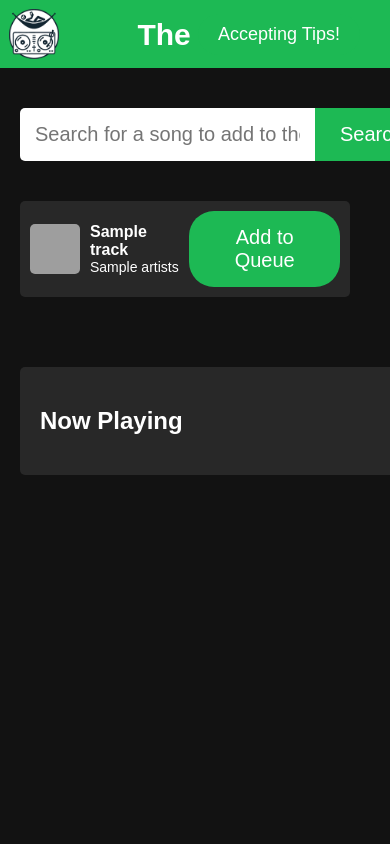
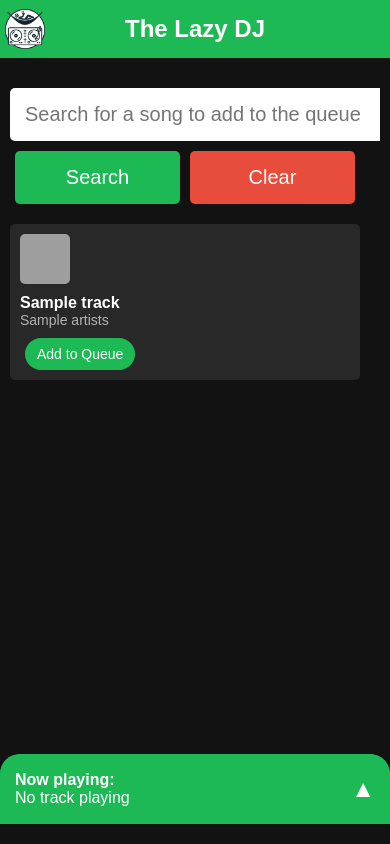
Before and after one commit to jlevangi/LazyDJ, a Flask app: template templates/search.html in a window 390 px wide. Run offline with Flask 2, Linux system fonts and the light colour scheme; the template is opened without the code that fills it: most values are stand-ins (such as "Sample title", 1, 10 or a date in 2020); grey boxes are pictures that could not be loaded.

Commit message:
updated look on mobile, added now playing bar.

```diff
--- a/static/js/app.js
+++ b/static/js/app.js
@@ -80,14 +80,12 @@ let radioQueue = [];
 function addTrackToQueue(track_uri, trackName, artistName) {
     debugLog(`Attempting to add track to queue: ${trackName} by ${artistName}`);
 
-    // First, check admin status
     fetch('/check_admin_status')
     .then(response => response.json())
     .then(data => {
         debugLog('Admin check response:', data);
         updateUIForAdminStatus(data.is_admin);
 
-        // Now proceed with adding the track to the queue
         return fetch('/queue', {
             method: 'POST',
             headers: { 'Content-Type': 'application/x-www-form-urlencoded' },
@@ -154,22 +152,22 @@ function fetchQueue() {
     .catch(error => console.error('Error fetching queue:', error));
 }
 
-function updateQueueDisplay(currentTrack) {
-    debugLog('Updating queue display');
-    const queueContainer = document.getElementById('queue');
-    queueContainer.innerHTML = '';
+function updateNowPlayingBar(currentTrack) {
+    const currentTrackInfo = document.getElementById('current-track-info');
+    if (currentTrackInfo) {
+        if (currentTrack) {
+            currentTrackInfo.innerHTML = `<strong>Now playing:</strong><br>${currentTrack.name} - ${currentTrack.artists}`;
+        } else {
+            currentTrackInfo.innerHTML = '<strong>Now playing:</strong><br>No track playing';
+        }
+    }
+}
 
-    if (currentTrack) {
-        queueContainer.innerHTML += `
-            <div class="queue-item current-track">
-                ${currentTrack.name} by ${currentTrack.artists}
-            </div>`;
-    }
-
+function updateQueueList(container) {
     if (userQueue.length > 0) {
-        queueContainer.innerHTML += '<h3>In Queue</h3>';
+        container.innerHTML += '<h3>In Queue</h3>';
         userQueue.forEach(track => {
-            queueContainer.innerHTML += `
+            container.innerHTML += `
                 <div class="queue-item">
                     ${track.name} by ${track.artists}
                 </div>`;
@@ -177,16 +175,16 @@ function updateQueueDisplay(currentTrack) {
     }
 
     if (radioQueue.length > 0) {
-        queueContainer.innerHTML += '<h3>Up Next</h3>';
+        container.innerHTML += '<h3>Up Next</h3>';
         radioQueue.slice(0, 5).forEach(track => {
-            queueContainer.innerHTML += `
+            container.innerHTML += `
                 <div class="queue-item">
                     ${track.name} by ${track.artists}
                 </div>`;
         });
 
         if (radioQueue.length > 5) {
-            queueContainer.innerHTML += `
+            container.innerHTML += `
                 <div class="queue-item more-tracks">
                     + ${radioQueue.length - 5} more tracks
                 </div>`;
@@ -194,7 +192,30 @@ function updateQueueDisplay(currentTrack) {
     }
 
     if (userQueue.length === 0 && radioQueue.length === 0) {
-        queueContainer.innerHTML += '<p>No tracks in queue</p>';
+        container.innerHTML += '<p>No tracks in queue</p>';
+    }
+}
+
+function updateQueueDisplay(currentTrack) {
+    debugLog('Updating queue display');
+
+    if (isMobile()) {
+        updateNowPlayingBar(currentTrack);
+        const queueList = document.querySelector('.queue-list');
+        if (queueList) {
+            queueList.innerHTML = ''; // Clear existing content
+            updateQueueList(queueList);
+        }
+    } else {
+        const queueContainer = document.querySelector('.queue-container');
+        queueContainer.innerHTML = `<h2>Now Playing</h2>`;
+        if (currentTrack) {
+            queueContainer.innerHTML += `
+                <div class="queue-item current-track">
+                    ${currentTrack.name} by ${currentTrack.artists}
+                </div>`;
+        }
+        updateQueueList(queueContainer);
     }
 }
 
@@ -207,7 +228,7 @@ function fetchRecommendations(query) {
         debugLog('Recommendations data:', data);
         const resultsContainer = document.querySelector('.results');
         resultsContainer.innerHTML = '';
-        data.forEach(track => {
+        data.slice(0, 8).forEach(track => {
             resultsContainer.innerHTML += `
                 <div class="result-item">
                     ${track.album_art ? `<img src="${track.album_art}" alt="${track.name} album art" class="album-art">` : ''}
@@ -265,7 +286,11 @@ function deactivateAdminMode() {
     });
 }
 
-// Event Listeners and Initialization
+// Mobile detection
+function isMobile() {
+    return window.innerWidth <= 767;
+}
+
 // Event Listeners and Initialization
 document.addEventListener('DOMContentLoaded', () => {
     debugLog('DOM fully loaded and parsed');
@@ -275,11 +300,71 @@ document.addEventListener('DOMContentLoaded', () => {
     const iconContainer = document.querySelector('.icon-container');
     const tipModal = document.getElementById('tipModal');
     const tipButton = document.getElementById('tipButton');
+    const queueContainer = document.querySelector('.queue-container');
+    const clearButton = document.querySelector('.clear-button');
 
     initializeDebugMode();
     fetchQueue();
     setInterval(fetchQueue, 5000);
     checkAdminStatus();
+
+    // Function to create and insert Now Playing bar
+    function createNowPlayingBar() {
+        if (isMobile() && !document.querySelector('.now-playing-bar')) {
+            const queueContainer = document.querySelector('.queue-container');
+            queueContainer.innerHTML = ''; // Clear existing content
+            const nowPlayingBar = document.createElement('div');
+            nowPlayingBar.className = 'now-playing-bar';
+            nowPlayingBar.innerHTML = `
+                <div class="now-playing-info">
+                    <span id="current-track-info"><strong>Now playing:</strong><br>No track playing</span>
+                </div>
+                <div class="expand-button">▲</div>
+            `;
+            queueContainer.appendChild(nowPlayingBar);
+
+            const queueList = document.createElement('div');
+            queueList.className = 'queue-list';
+            queueContainer.appendChild(queueList);
+
+            nowPlayingBar.addEventListener('click', () => {
+                queueContainer.classList.toggle('expanded');
+            });
+        }
+    }
+
+    clearButton.addEventListener('click', () => {
+        searchInput.value = '';
+        document.querySelector('.results').innerHTML = '';
+        debugLog('Search input cleared');
+    });
+
+    // Function to remove Now Playing bar
+    function removeNowPlayingBar() {
+        const nowPlayingBar = document.querySelector('.now-playing-bar');
+        const queueList = document.querySelector('.queue-list');
+        if (nowPlayingBar) {
+            nowPlayingBar.remove();
+        }
+        if (queueList) {
+            queueList.remove();
+        }
+        queueContainer.classList.remove('expanded');
+    }
+
+    // Initial setup
+    if (isMobile()) {
+        createNowPlayingBar();
+    }
+
+    // Handle resize events
+    window.addEventListener('resize', () => {
+        if (isMobile()) {
+            createNowPlayingBar();
+        } else {
+            removeNowPlayingBar();
+        }
+    });
 
     searchInput.addEventListener('input', (e) => {
         const query = e.target.value;
@@ -296,24 +381,9 @@ document.addEventListener('DOMContentLoaded', () => {
         }
     });
 
-    searchButton.addEventListener('click', (e) => {
-        e.preventDefault();
-        const query = searchInput.value;
-        performSearch(query);
-    });
-
-    searchInput.addEventListener('keypress', (e) => {
-        if (e.key === 'Enter') {
-            e.preventDefault();
-            const query = searchInput.value;
-            performSearch(query);
-        }
-    });
-    // New search functionality
     function performSearch(query) {
         debugLog('Performing search. Query:', query);
 
-        // First, check for admin status
         fetch('/check_admin', {
             method: 'POST',
             headers: { 'Content-Type': 'application/x-www-form-urlencoded' },
@@ -324,14 +394,12 @@ document.addEventListener('DOMContentLoaded', () => {
             debugLog('Admin check response:', data);
             updateUIForAdminStatus(data.is_admin);
 
-            // Now proceed with the search
             if (query.length > 2) {
                 fetchRecommendations(query);
             }
         })
         .catch(error => {
             console.error('Error checking admin status:', error);
-            // Proceed with search even if admin check fails
             if (query.length > 2) {
                 fetchRecommendations(query);
             }
--- a/static/style.css
+++ b/static/style.css
@@ -1,49 +1,46 @@
+/* Base styles */
 body {
     font-family: Arial, sans-serif;
     background-color: #121212;
-    color: #1DB954;
+    color: #FFFFFF;
     margin: 0;
     padding: 0;
     display: flex;
     flex-direction: column;
-    height: 100vh; /* Use height instead of min-height */
-    overflow: hidden; /* Prevent any overflow on the body */
+    min-height: 100vh;
+    overflow-x: hidden;
 }
 
-h1 {
-    margin: 0;
-    padding: 0px;
-    color: #1DB954;
-    font-weight: bold;
+.login-button:hover {
+    background-color: #1ED760;
 }
 
-h2, h3 {
-    color: #FFFFFF;
+/* Adjust the login container if needed */
+.login-container {
+    display: flex;
+    justify-content: center;
+    align-items: center;
+    height: 30vh;
 }
 
-a, button {
+.login-container a {
     background-color: #1DB954;
     color: #FFFFFF;
     border: none;
     text-decoration: none;
     cursor: pointer;
     border-radius: 25px;
-    font-size: 20px;
-    padding: 15px 20px;
+    font-size: 18px;
+    padding: 15px 30px;
+    display: inline-block;
+    transition: background-color 0.3s ease;
 }
 
-a:hover, button:hover {
+.login-container a:hover {
     background-color: #1ED760;
 }
 
-.login-container {
-    display: flex;
-    justify-content: center;
-    align-items: flex-start;
-    height: 100vh;
-    padding-top: 25vh;
-}
-
+/* Header styles */
 .header-container {
     background-color: #1DB954;
     color: white;
@@ -66,6 +63,28 @@ a:hover, button:hover {
     color: red;
 }
 
+.icon-container {
+    width: 50px;
+    height: 50px;
+    position: absolute;
+    left: 4px;
+    top: 50%;
+    transform: translateY(-50%);
+    cursor: pointer;
+}
+
+.icon-container img {
+    width: 100%;
+    height: 100%;
+    object-fit: contain;
+}
+
+.icon-container img {
+    width: 100%;
+    height: 100%;
+    object-fit: contain;
+}
+
 h1 {
     margin: 0;
     padding: 10px;
@@ -74,37 +93,6 @@ h1 {
     flex-grow: 1;
     text-align: center;
 }
-
-.icon-version-container {
-    display: flex;
-    align-items: center;
-    position: absolute;
-    left: 10px;
-    top: 50%;
-    transform: translateY(-50%);
-}
-
-.icon-container {
-    width: 50px; /* Reduced from 65px */
-    height: 50px; /* Reduced from 65px */
-    padding: 5px; /* Added padding */
-}
-
-.icon-container img {
-    width: 100%;
-    height: 100%;
-    object-fit: contain;
-}
-
-.version-display {
-    font-size: 14px;
-    color: #FFFFFF;
-    position: absolute;
-    right: 50px;
-    top: 50%;
-    transform: translateY(-50%);
-}
-
 
 .header-link {
     background-color: transparent;
@@ -139,23 +127,28 @@ h1 {
     background-color: #1ED760;
 }
 
+/* Content container */
 .content-container {
     display: flex;
     width: 100%;
     max-width: 1200px;
-    margin: 20px auto 0;
-    padding: 0 20px;
+    margin: 0 auto;
+    padding: 20px;
     box-sizing: border-box;
+    flex: 1;
+    overflow: hidden;
 }
 
+/* Main content area */
 .main-content {
     flex: 1;
     display: flex;
     flex-direction: column;
     padding-right: 20px;
-    overflow-y: auto; /* Enable vertical scrolling if content overflows */
+    overflow: hidden;
 }
 
+/* Search bar */
 .search-bar-container {
     width: 100%;
     margin-bottom: 20px;
@@ -175,22 +168,36 @@ h1 {
     border: none;
 }
 
-.search-bar button[type="submit"] {
+.search-bar button {
     padding: 15px 25px;
     font-size: 20px;
-    border-radius: 0 5px 5px 0;
     border: none;
-    background-color: #1DB954;
     color: white;
     cursor: pointer;
 }
 
+.search-bar button[type="submit"] {
+    background-color: #1DB954;
+    border-radius: 0;
+}
+
+.search-bar .clear-button {
+    background-color: #e74c3c;
+    border-radius: 0 5px 5px 0;
+}
+
+.search-bar button:hover {
+    opacity: 0.9;
+}
+
+/* Search results */
 .results {
     width: 100%;
     display: flex;
     flex-direction: column;
-    margin-bottom: 20px;
-    padding-top: 20px;
+    gap: 10px;
+    overflow-y: auto;
+    flex-grow: 1;
 }
 
 .result-item {
@@ -198,23 +205,7 @@ h1 {
     align-items: center;
     background-color: #282828;
     padding: 10px;
-    margin-bottom: 10px;
     border-radius: 5px;
-}
-.track-info {
-    flex-grow: 1;
-    margin-right: 10px;
-}
-.track-name {
-    font-size: 16px;
-    font-weight: bold;
-    color: #FFFFFF;
-    margin: 0;
-}
-.track-artist {
-    font-size: 14px;
-    color: #B3B3B3;
-    margin: 0;
 }
 
 .album-art {
@@ -224,12 +215,40 @@ h1 {
     border-radius: 5px;
 }
 
-.result-item p {
+.track-info {
     flex-grow: 1;
-    margin: 0;
-    color: #FFFFFF;
+    margin-right: 10px;
 }
 
+.track-name {
+    font-size: 16px;
+    font-weight: bold;
+    color: #FFFFFF;
+    margin: 0;
+}
+
+.track-artist {
+    font-size: 14px;
+    color: #B3B3B3;
+    margin: 0;
+}
+
+.result-item button {
+    background-color: #1DB954;
+    color: #FFFFFF;
+    border: none;
+    padding: 8px 12px;
+    border-radius: 20px;
+    cursor: pointer;
+    font-size: 14px;
+    margin-left: 5px;
+}
+
+.result-item button:hover {
+    background-color: #1ED760;
+}
+
+/* Queue container */
 .queue-container {
     width: 30%;
     min-width: 250px;
@@ -237,9 +256,13 @@ h1 {
     padding: 20px;
     border-radius: 5px;
     align-self: flex-start;
-    margin-top: 20px;
-    overflow-y: auto; /* Enable vertical scrolling if content overflows */
-    max-height: calc(100vh - 100px); /* Adjust based on your header height */
+    overflow-y: auto;
+    max-height: calc(100vh - 100px);
+}
+
+.queue-container h2 {
+    color: #FFFFFF;
+    margin-top: 0;
 }
 
 .queue-item {
@@ -385,20 +362,267 @@ h1 {
     text-decoration: underline;
 }
 
+.modal.show .modal-content {
+    transform: translateY(0);
+}
+
+.close {
+    color: #aaa;
+    float: right;
+    font-size: 36px;
+    font-weight: bold;
+    cursor: pointer;
+    position: absolute;
+    top: 5px;
+    right: 15px;
+    line-height: 1;
+}
+
+.close:hover,
+.close:focus {
+    color: #1DB954;
+    text-decoration: none;
+}
+
+/* Notification styles */
+#notification {
+    position: fixed;
+    top: 50%;
+    left: 50%;
+    transform: translate(-50%, -50%);
+    background-color: #1DB954;
+    color: white;
+    padding: 30px 50px;
+    border-radius: 25px;
+    opacity: 0;
+    transition: opacity 0.5s ease-in-out;
+    font-size: 24px;
+    text-align: center;
+    max-width: 80%;
+    z-index: 1000;
+}
+
+#notification.error {
+    background-color: #fa4444;
+}
+
+#notification.show {
+    opacity: 1;
+}
+
+/* Responsive design */
 @media (max-width: 768px) {
+    .header-container {
+        padding: 5px;
+    }
+
+    body {
+        display: flex;
+        flex-direction: column;
+        height: 100vh;
+        overflow: hidden;
+        margin: 0;
+        padding: 0;
+    }
+
+    .login-button {
+        font-size: 16px;
+        padding: 8px 16px;
+    }
+
+    .icon-container {
+        width: 40px;
+        height: 40px;
+        left: 5px;
+    }
+
+    h1 {
+        padding: 10 50px;
+        font-size: 20px;
+    }
+
+    .tip-button {
+        display: none !important; /* Hide tip button on mobile */
+    }
+
     .content-container {
+        flex: 1;
+        display: flex;
         flex-direction: column;
-        overflow-y: auto; /* Enable vertical scrolling on mobile */
+        overflow: hidden;
+        padding: 10px;
     }
 
     .main-content {
-        margin-right: 0;
-        margin-bottom: 20px;
-        overflow-y: visible; /* Allow content to flow */
+        flex: 1;
+        display: flex;
+        flex-direction: column;
+        overflow: hidden;
     }
 
+    /* Now playing bar */
     .queue-container {
+        order: 2;
         width: 100%;
-        max-height: none; /* Remove max-height on mobile */
+        height: 70px;
+        max-height: none;
+        overflow: hidden;
+        position: fixed;
+        bottom: 20px;
+        left: 0;
+        right: 0;
+        border-radius: 20px 20px 0 0;
+        padding: 0;
+        background-color: #1DB954;
+        transition: height 0.3s ease-in-out, border-radius 0.3s ease-in-out;
+        box-sizing: border-box;
+    }
+
+    .queue-container.expanded {
+        height: 50%;
+        overflow-y: auto;
+        padding: 10px;
+        background-color: #282828;
+        border-radius: 0; /* Remove border radius when expanded */
+        bottom: 0; /* Align to bottom of screen */
+        left: 0;
+        right: 0;
+        width: 100vw; /* Ensure full width of viewport */
+        max-width: 100%; /* Prevent overflow */
+    }
+
+    .queue-container::before {
+        content: '';
+        position: absolute;
+        top: 0;
+        left: 0;
+        right: 0;
+        height: 70px;
+        background-color: #1DB954;
+        border-radius: 20px 20px 0 0;
+        z-index: 1;
+        transition: border-radius 0.3s ease-in-out;
+    }
+
+    .queue-container.expanded::before {
+        border-radius: 0; /* Remove border radius when expanded */
+    }
+
+    .now-playing-bar {
+        position: relative;
+        z-index: 2;
+        display: flex;
+        align-items: center;
+        justify-content: space-between;
+        height: 70px;
+        cursor: pointer;
+        padding: 0 15px;
+        background-color: transparent;
+    }
+
+    .now-playing-info {
+        flex-grow: 1;
+        white-space: nowrap;
+        overflow: hidden;
+        text-overflow: ellipsis;
+        align-items: center;
+    }
+
+    .expand-button {
+        font-size: 24px;
+        padding: 10px;
+        margin-right: -10px;
+        transition: transform 0.3s ease-in-out;
+    }
+
+    .queue-list {
+        display: none;
+        margin-top: 10px;
+        position: relative;
+        z-index: 2;
+        width: 100%; /* Ensure full width */
+    }
+
+    .queue-container.expanded .queue-list {
+        display: block;
+    }
+
+    .queue-container.expanded .expand-button {
+        transform: rotate(180deg);
+    }
+
+    .queue-container > h2:first-of-type {
+        display: none;
+    }
+
+    .search-bar {
+        flex-wrap: wrap;
+    }
+
+    .search-bar input[type="text"] {
+        flex: 1 0 100%;
+        margin-bottom: 10px;
+        border-radius: 5px;
+    }
+
+    .search-bar button[type="submit"],
+    .search-bar .clear-button {
+        flex: 1;
+        border-radius: 5px;
+        margin: 0 5px;
+    }
+
+    .result-item {
+        flex-direction: column;
+        align-items: flex-start;
+    }
+
+    .result-item .album-art {
+        margin-bottom: 10px;
+    }
+
+    .result-item .track-info {
+        margin-bottom: 10px;
+    }
+
+    .result-item .button-container {
+        display: flex;
+        width: 100%;
+        justify-content: space-between;
+    }
+
+    .result-item button {
+        flex: 1;
+        margin: 0 5px;
+    }
+
+    .results {
+        flex: 1;
+        overflow-y: auto;
+        -webkit-overflow-scrolling: touch;
+        padding-bottom: 60px; /* Add padding to account for the now playing bar */
+    }
+
+    #notification {
+        font-size: 18px;
+        padding: 20px 30px;
+    }
+
+    .modal-content {
+        width: 90%;
+        padding: 15px;
+    }
+
+    .tip-qr-code {
+        max-width: 150px;
+    }
+
+    .header-link {
+        font-size: 24px;
+        padding: 5px 15px;
+    }
+
+    .header-link:hover {
+        background-color: transparent; /* Remove hover effect on mobile */
     }
 }
--- a/templates/index.html
+++ b/templates/index.html
@@ -17,8 +17,10 @@
         <h1><a href="/search" class="header-link">Welcome to the Lazy DJ!</a></h1>
         <span class="version-display">v1.4.0</span>
     </header>
-    <div class="login-container">
-        <a href="/login">Login with Spotify</a>
+    <div class="content-container">
+        <div class="login-container">
+            <a href="/login">Login with Spotify</a>
+        </div>
     </div>
 </body>
 </html>
--- a/templates/search.html
+++ b/templates/search.html
@@ -29,6 +29,7 @@
                 <form action="/search" method="get" class="search-bar">
                     <input type="text" name="query" value="{{ request.args.get('query', '') }}" placeholder="Search for a song to add to the queue">
                     <button type="submit">Search</button>
+                    <button type="button" id="clearButton" class="clear-button">Clear</button>
                 </form>
             </div>
             <div class="results">
```
Also changed, not shown: other parts of static/style.css (+7 -53 lines).
